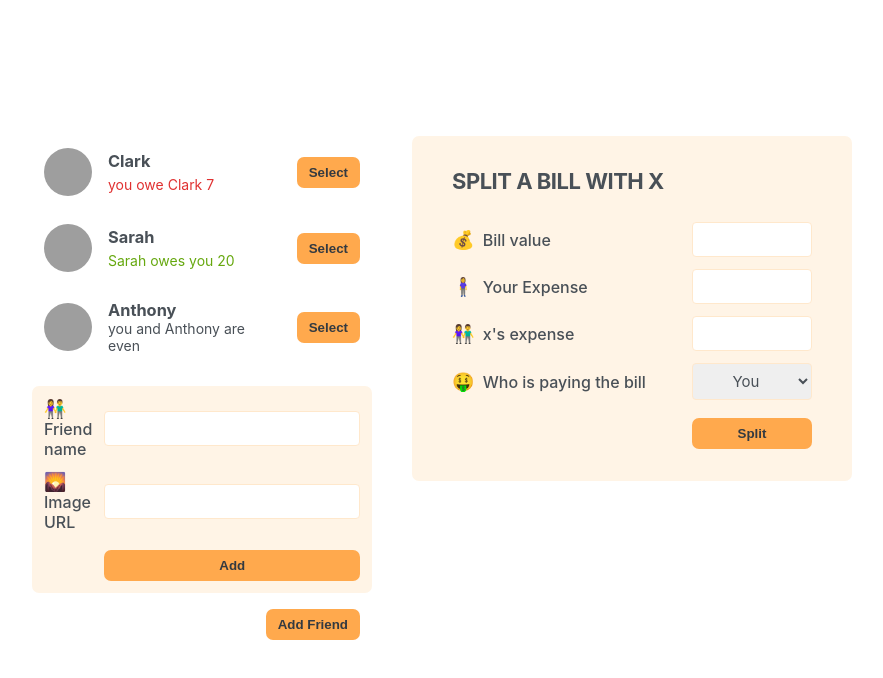
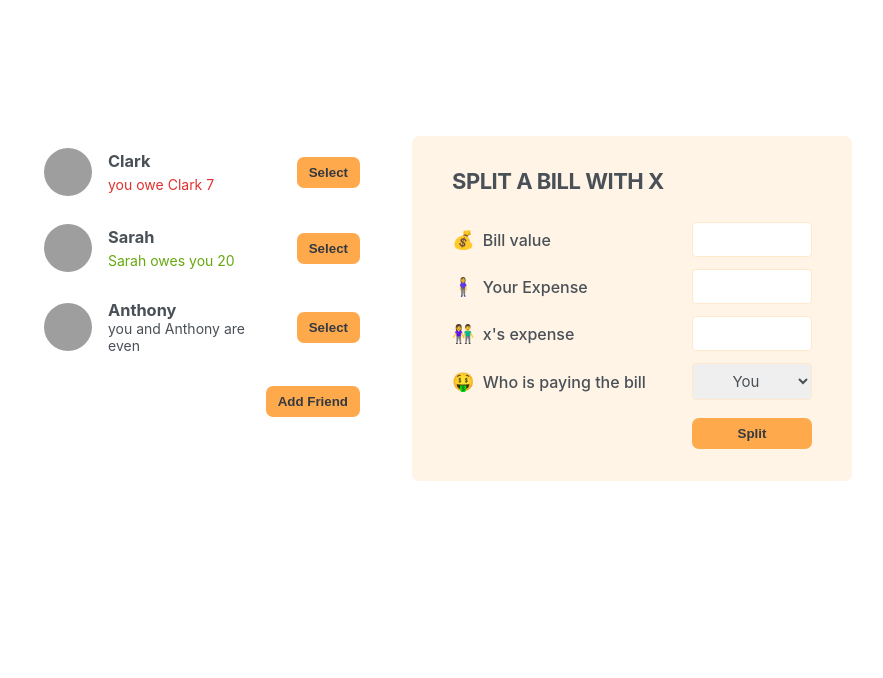
Before and after one commit to jacobrees/Eat-And-Split, a React (Create React App) app: page / in a window 1280 px wide. Shown: the top 678 px of the page, without its empty margins (198-1081 px from the left). Built offline with nearby package versions, Linux system fonts and the light colour scheme; grey boxes are pictures that could not be loaded.

Commit message:
Add functionality to display add friend for conditionally

```diff
--- a/src/App.js
+++ b/src/App.js
@@ -1,4 +1,4 @@
-import "./index.css";
+import { useState } from "react";
 
 const initialFriends = [
   {
@@ -22,12 +22,20 @@
 ];
 
 function App() {
+  const [showAddFriend, setShowAddFriend] = useState(false);
+
+  function handleShowAddFriend() {
+    setShowAddFriend((showAddFriend) => !showAddFriend);
+  }
+
   return (
     <div className="app">
       <div className="sidebar">
         <FriendsList />
-        <FormAddFriend />
-        <Button>Add Friend</Button>
+        {showAddFriend && <FormAddFriend />}
+        <Button onClick={handleShowAddFriend}>
+          {showAddFriend ? "Close" : "Add Friend"}
+        </Button>
       </div>
       <FormSplitBill />
     </div>
@@ -68,8 +76,12 @@
   );
 }
 
-function Button({ children }) {
-  return <button className="button">{children}</button>;
+function Button({ children, onClick }) {
+  return (
+    <button onClick={onClick} className="button">
+      {children}
+    </button>
+  );
 }
 
 function FormAddFriend() {
--- a/src/index.js
+++ b/src/index.js
@@ -1,6 +1,6 @@
 import React from "react";
 import ReactDOM from "react-dom/client";
-
+import "./index.css";
 import App from "./App";
 
 const root = ReactDOM.createRoot(document.getElementById("root"));
```
